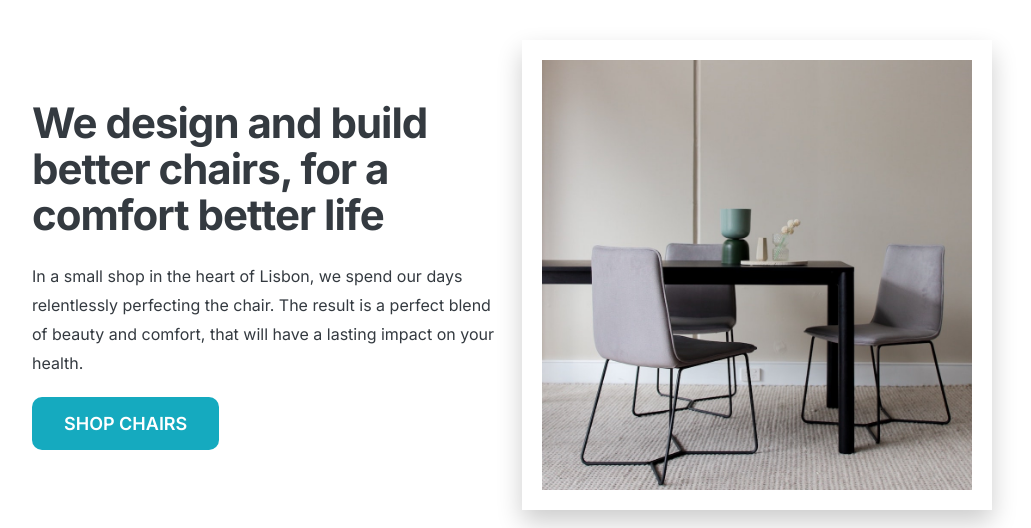
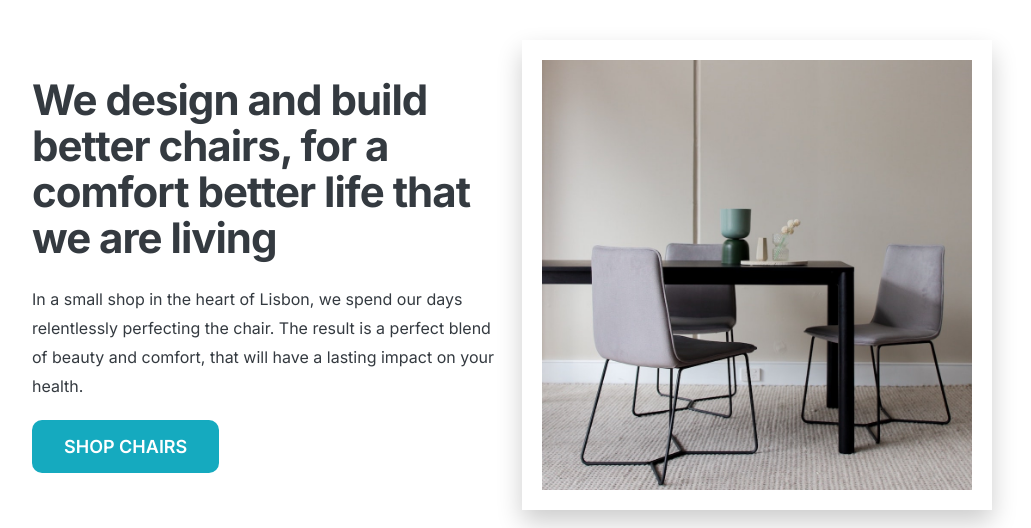
Before and after one commit to armendra2021/ChairListing-Website, a plain HTML site: page index.html in a window 1280 px wide. Shown: the top 528 px of the page, without its empty margins (128-1159 px from the left). Drawn offline with Linux system fonts and the light colour scheme.

Commit message:
Changes in the Heading Part

```diff
--- a/index.html
+++ b/index.html
@@ -14,7 +14,7 @@
     <div class="container">
       <header>
         <div class="header-text-box">
-          <h1>We design and build better chairs, for a comfort better life</h1>
+          <h1>We design and build better chairs, for a comfort better life that we are living</h1>
           <p class="header-text">
             In a small shop in the heart of Lisbon, we spend our days
             relentlessly perfecting the chair. The result is a perfect blend of
```
